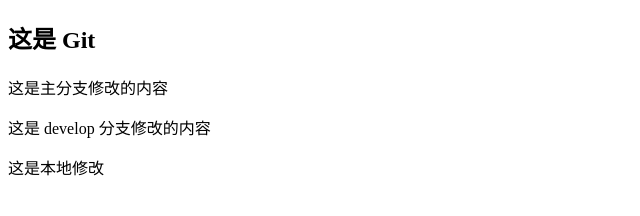
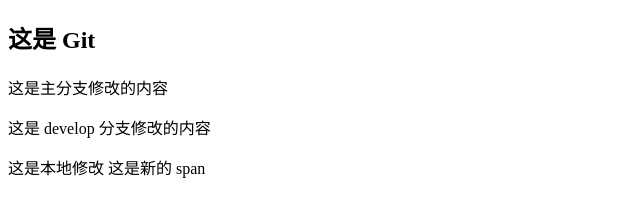
Before and after one commit to Huang0104/test, a plain HTML site: page index.html in a window 1280 px wide. Shown: the whole page, without its empty margins (0-640 px from the left). Drawn offline with Linux system fonts and the light colour scheme.

Commit message:
第七次本地更改

```diff
--- a/index.html
+++ b/index.html
@@ -11,5 +11,6 @@
     <p>这是主分支修改的内容</p>
     <p>这是 develop 分支修改的内容</p>
     <span>这是本地修改</span>
+    <span>这是新的 span </span>
 </body>
 </html>
```
